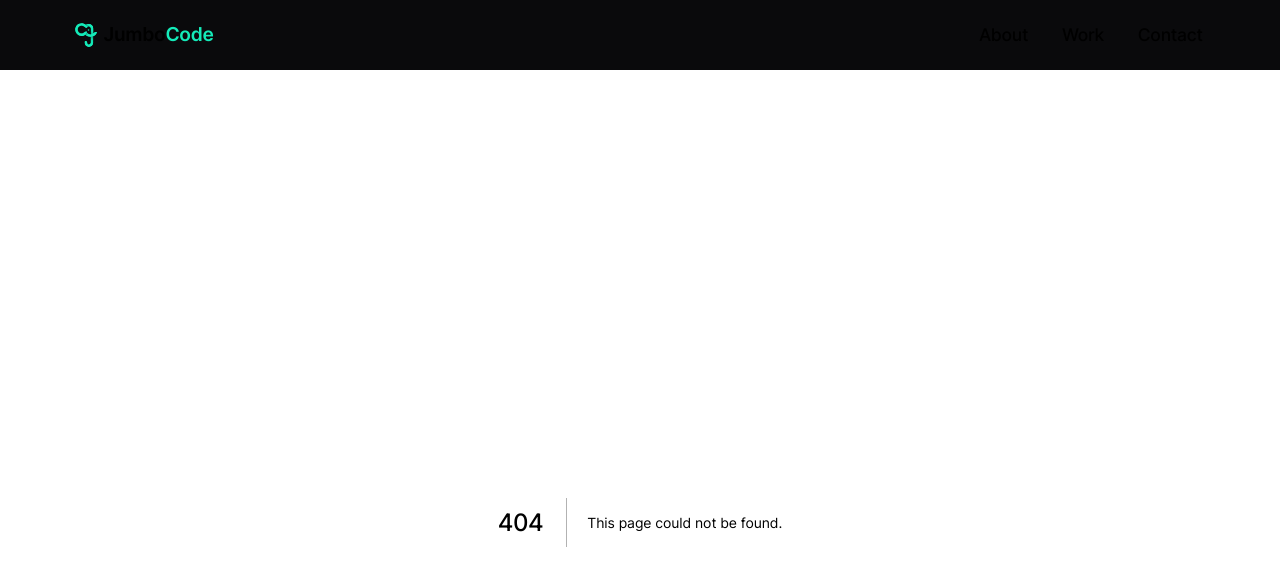
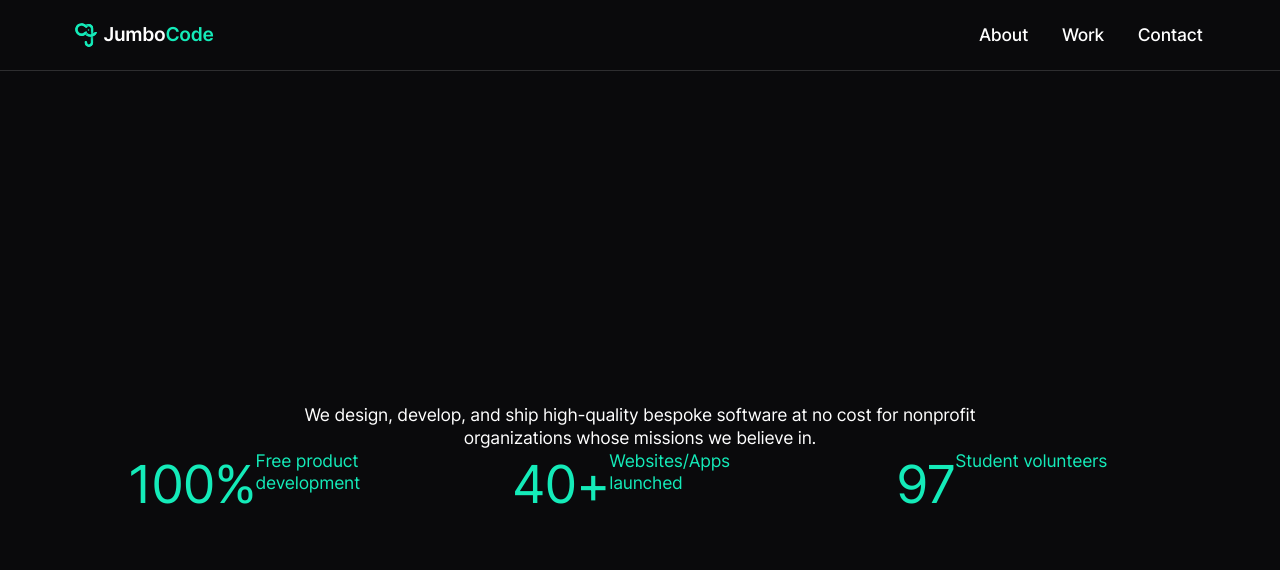
Before and after one commit to JumboCode/jumbocode.org-2023, a Next.js app: page /about in a window 1280 px wide. Before the commit this address had no page. Shown: the top 570 px of the page. Built offline with nearby package versions, Linux system fonts and the light colour scheme.

Commit message:
about page header

```diff
--- /dev/null
+++ b/src/components/Header/Header.jsx
@@ -0,0 +1,21 @@
+import React from 'react';
+
+import StatBlock from '../StatBlock';
+
+import classNames from 'classnames/bind';
+import styles from './Header.module.scss';
+const cx = classNames.bind(styles);
+
+export default function Header() {
+
+    return (
+        <div className={classNames(cx('base'))}>
+            <p className={classNames(cx('text'))}>We design, develop, and ship high-quality bespoke software at no cost for nonprofit organizations whose missions we believe in.</p>
+            <div className={classNames(cx('stats'))}>
+                <StatBlock number="100%" description="Free product development"/>
+                <StatBlock number="40+" description="Websites/Apps launched"/>
+                <StatBlock number="97" description="Student volunteers"/>
+            </div>
+        </div>
+    )
+}
--- /dev/null
+++ b/src/components/Header/Header.module.scss
@@ -0,0 +1,21 @@
+@use 'styles/utils';
+
+.base {
+    margin: auto;
+}
+
+.stats {
+    display: flex;
+    justify-content: space-between;
+    width: 80vw;
+    margin: auto;
+}
+
+.text {
+    display: flex;
+    flex-direction: column;
+    justify-content: space-around;
+    width: 60vw;
+    margin: auto;
+    text-align: center;
+}
--- /dev/null
+++ b/src/components/Header/index.js
@@ -0,0 +1 @@
+export { default } from "./Header";
--- /dev/null
+++ b/src/components/StatBlock/StatBlock.jsx
@@ -0,0 +1,14 @@
+import React from "react";
+
+import classNames from 'classnames/bind';
+import styles from './StatBlock.module.scss';
+const cx = classNames.bind(styles);
+
+export default function StatBlock(props) {
+    return (
+        <div className={classNames(cx('base'))}>
+            <p className={classNames(cx('number'))}>{props.number}</p>
+            <p>{props.description}</p>
+        </div>
+    )
+}
--- /dev/null
+++ b/src/components/StatBlock/StatBlock.module.scss
@@ -0,0 +1,13 @@
+@use 'styles/utils';
+
+.base {
+    display: flex;
+    width: 20vw;
+     /* margin: 0 utils-capped-vw(5); This isn't right */
+    color: utils.$color-green;
+    text-align: left;
+
+    .number {
+        font-size: 3em;
+    }
+}
--- /dev/null
+++ b/src/components/StatBlock/index.js
@@ -0,0 +1 @@
+export { default } from "./StatBlock";
--- /dev/null
+++ b/src/pages/about.jsx
@@ -0,0 +1,12 @@
+import React from 'react';
+
+import Header from '../components/Header';
+
+
+export default function About() {
+
+
+    return (
+        <Header />
+    )
+}
```
Also changed, not shown: 1 other file (tests, documents, lock files or other folders).
